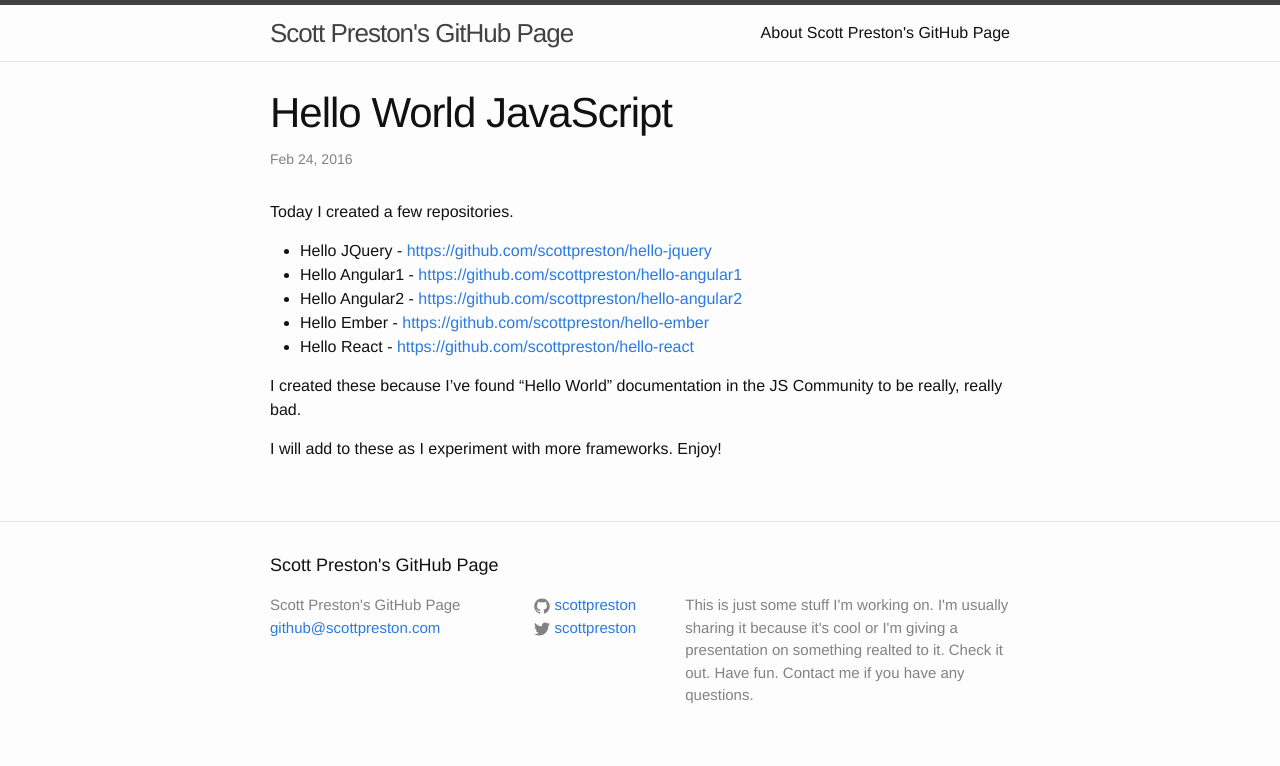
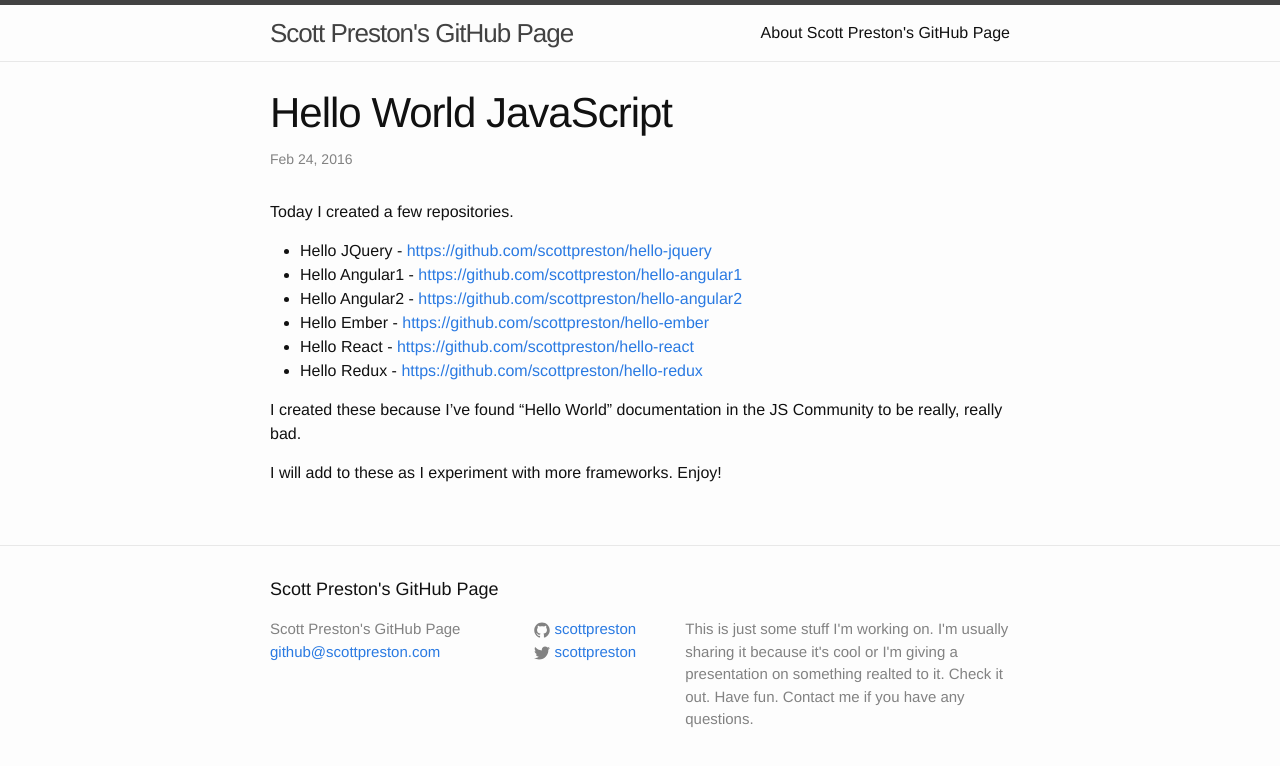
Before and after one commit to scottpreston/scottpreston.github.com, a Jekyll site: the page built from _posts/2015-03-18-welcome-to-my-github.markdown, in a window 1280 px wide. Shown: the top 766 px of the page. Built offline with Jekyll 4.4.1, drawn with Linux system fonts in a browser that asks for light colours.

Commit message:
updating git

```diff
--- a/_posts/2015-03-18-welcome-to-my-github.markdown
+++ b/_posts/2015-03-18-welcome-to-my-github.markdown
@@ -10,7 +10,8 @@
 * Hello Angular1 - [https://github.com/scottpreston/hello-angular1](https://github.com/scottpreston/hello-angular1)
 * Hello Angular2 - [https://github.com/scottpreston/hello-angular2](https://github.com/scottpreston/hello-angular2)
 * Hello Ember - [https://github.com/scottpreston/hello-ember](https://github.com/scottpreston/hello-ember)
-* Hello React - [https://github.com/scottpreston/hello-react](https://github.com/scottpreston/hello-)
+* Hello React - [https://github.com/scottpreston/hello-react](https://github.com/scottpreston/hello-react)
+* Hello Redux - [https://github.com/scottpreston/hello-redux](https://github.com/scottpreston/hello-redux)
 
 I created these because I've found "Hello World" documentation in the JS Community to be really, really bad.
 
```
